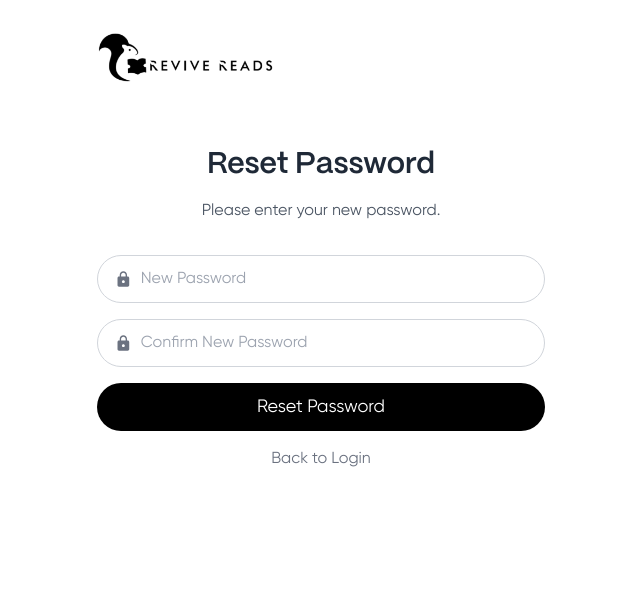
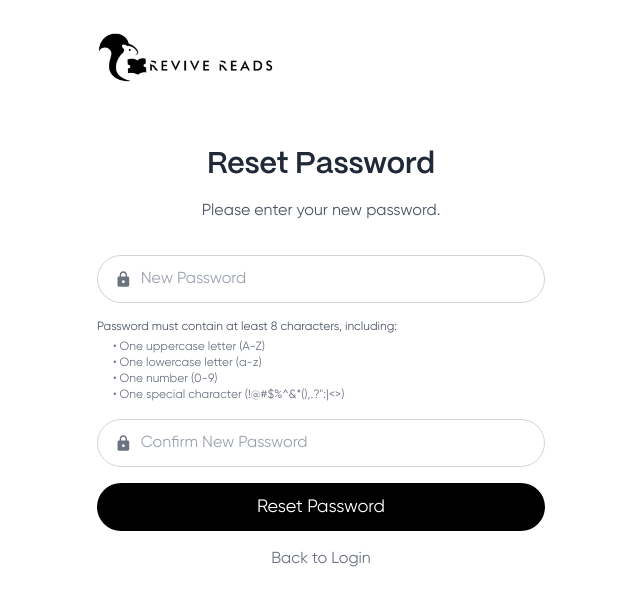
Before and after one commit to NirajanMahato/ReviveReads-Security, a React (Vite) app in the folder Frontend/: page /reset-password/1 in a window 1280 px wide. Shown: the top 606 px of the page, without its empty margins (319-959 px from the left). Built offline with nearby package versions, Linux system fonts and the light colour scheme; no server answers.

Commit message:
commit before deploying

```diff
--- a/Frontend/package.json
+++ b/Frontend/package.json
@@ -11,6 +11,7 @@
   },
   "dependencies": {
     "@hookform/resolvers": "^3.9.1",
+    "@react-oauth/google": "^0.12.2",
     "@reduxjs/toolkit": "^2.5.0",
     "@tanstack/react-query": "^5.17.15",
     "@tanstack/react-table": "^8.20.6",
--- a/Frontend/src/context/SocketContext.jsx
+++ b/Frontend/src/context/SocketContext.jsx
@@ -1,4 +1,4 @@
-import { createContext, useState, useEffect, useContext } from "react";
+import { createContext, useContext, useEffect, useState } from "react";
 import io from "socket.io-client";
 import { UserContext } from "./UserContext";
 
@@ -19,6 +19,13 @@ export const SocketContextProvider = ({ children }) => {
         query: {
           userId: userInfo._id,
         },
+        auth: {
+          token: document.cookie
+            .split("; ")
+            .find((row) => row.startsWith("token="))
+            ?.split("=")[1],
+        },
+        withCredentials: true,
       });
 
       setSocket(socket);
@@ -37,5 +44,9 @@ export const SocketContextProvider = ({ children }) => {
     }
   }, [userInfo]);
 
-	return <SocketContext.Provider value={{ socket, onlineUsers }}>{children}</SocketContext.Provider>;
+  return (
+    <SocketContext.Provider value={{ socket, onlineUsers }}>
+      {children}
+    </SocketContext.Provider>
+  );
 };
--- a/Frontend/src/core/public/auth/RegisterPage.jsx
+++ b/Frontend/src/core/public/auth/RegisterPage.jsx
@@ -23,7 +23,14 @@ const schema = yup
     password: yup
       .string()
       .required("Password is required")
-      .min(6, "Password must be at least 6 characters"),
+      .min(8, "Password must be at least 8 characters")
+      .matches(/[A-Z]/, "Password must contain at least one uppercase letter")
+      .matches(/[a-z]/, "Password must contain at least one lowercase letter")
+      .matches(/[0-9]/, "Password must contain at least one number")
+      .matches(
+        /[!@#$%^&*(),.?":{}|<>]/,
+        'Password must contain at least one special character (!@#$%^&*(),.?":{}|<>)'
+      ),
   })
   .required();
 
@@ -120,6 +127,17 @@ const RegisterPage = () => {
                   {errors.password?.message}
                 </h6>
               )}
+              <div className="md:w-6/12 w-11/12 mt-2">
+                <p className="text-xs text-gray-600">
+                  Password must contain at least 8 characters, including:
+                </p>
+                <ul className="text-xs text-gray-500 ml-4 mt-1">
+                  <li>• One uppercase letter (A-Z)</li>
+                  <li>• One lowercase letter (a-z)</li>
+                  <li>• One number (0-9)</li>
+                  <li>• One special character (!@#$%^&*(),.?":{}|&lt;&gt;)</li>
+                </ul>
+              </div>
               <button
                 type="submit"
                 className="mt-8 md:w-6/12 w-11/12 flex justify-center items-center rounded-3xl h-12 bg-black text-white text-lg font-normal transition duration-200 ease-in-out hover:bg-[#403a4f] hover:font-semibold"
--- a/Frontend/src/core/public/auth/ResetPassword.jsx
+++ b/Frontend/src/core/public/auth/ResetPassword.jsx
@@ -13,7 +13,14 @@ const schema = yup
     newPassword: yup
       .string()
       .required("Password is required")
-      .min(6, "Password must be at least 6 characters"),
+      .min(8, "Password must be at least 8 characters")
+      .matches(/[A-Z]/, "Password must contain at least one uppercase letter")
+      .matches(/[a-z]/, "Password must contain at least one lowercase letter")
+      .matches(/[0-9]/, "Password must contain at least one number")
+      .matches(
+        /[!@#$%^&*(),.?":{}|<>]/,
+        'Password must contain at least one special character (!@#$%^&*(),.?":{}|<>)'
+      ),
     confirmPassword: yup
       .string()
       .required("Please confirm your password")
@@ -112,6 +119,17 @@ const ResetPassword = () => {
               {errors.newPassword.message}
             </p>
           )}
+          <div className="mb-4">
+            <p className="text-xs text-gray-600">
+              Password must contain at least 8 characters, including:
+            </p>
+            <ul className="text-xs text-gray-500 ml-4 mt-1">
+              <li>• One uppercase letter (A-Z)</li>
+              <li>• One lowercase letter (a-z)</li>
+              <li>• One number (0-9)</li>
+              <li>• One special character (!@#$%^&*(),.?":{}|&lt;&gt;)</li>
+            </ul>
+          </div>
           <div className="w-full h-12 border rounded-3xl border-gray-300 mb-4 flex items-center pl-4 pr-2">
             <IoMdLock className="text-xl text-gray-500 mr-2" />
             <input
--- a/Frontend/src/utils/sanitizeHtml.js
+++ b/Frontend/src/utils/sanitizeHtml.js
@@ -3,3 +3,22 @@ import DOMPurify from "dompurify";
 export function sanitizeHtml(dirty) {
   return DOMPurify.sanitize(dirty, { USE_PROFILES: { html: true } });
 }
+
+export function sanitizeText(text) {
+  if (typeof text !== "string") return text;
+  return DOMPurify.sanitize(text, { ALLOWED_TAGS: [] });
+}
+
+export function sanitizeUserInput(input) {
+  if (typeof input === "string") {
+    return sanitizeText(input);
+  }
+  if (typeof input === "object" && input !== null) {
+    const sanitized = {};
+    for (const [key, value] of Object.entries(input)) {
+      sanitized[key] = sanitizeUserInput(value);
+    }
+    return sanitized;
+  }
+  return input;
+}
```
Also changed, not shown: 2 other files (tests, documents, lock files or other folders). Lines whose indentation alone changed are shown as unchanged.
